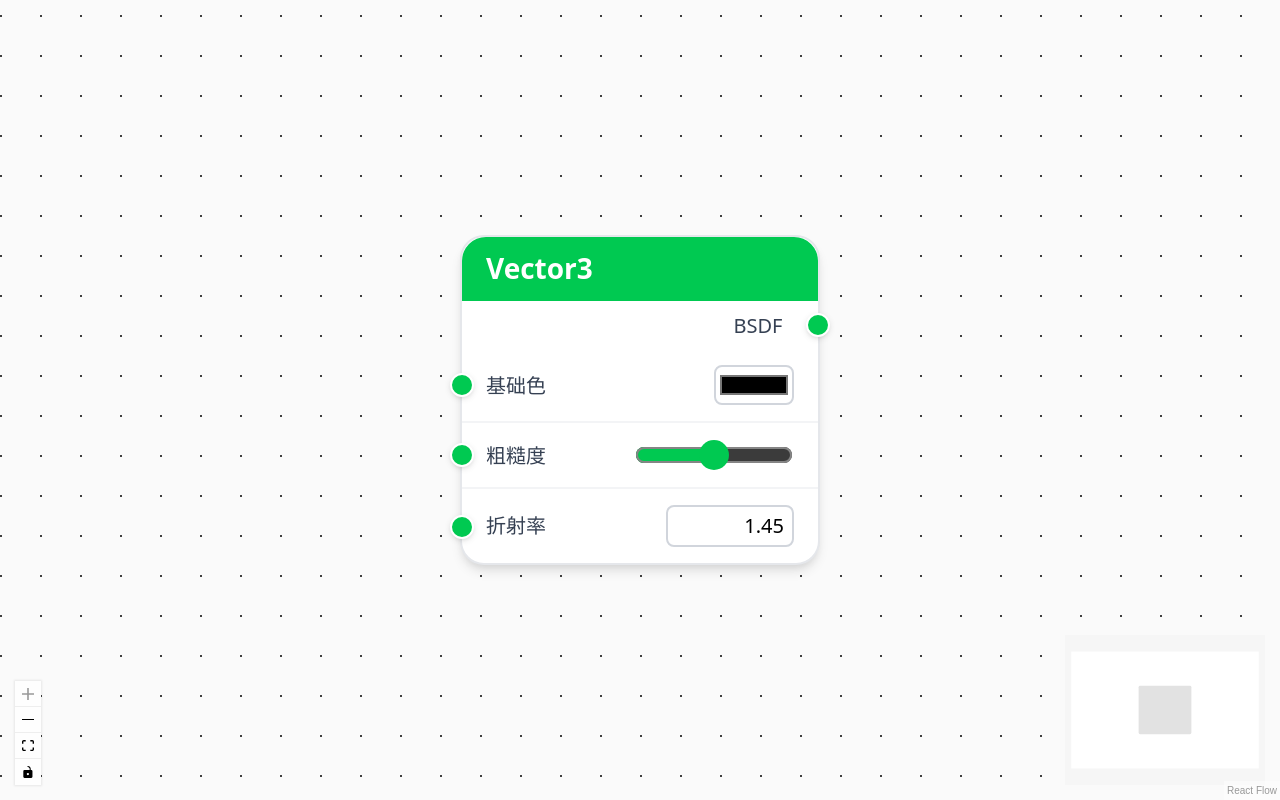
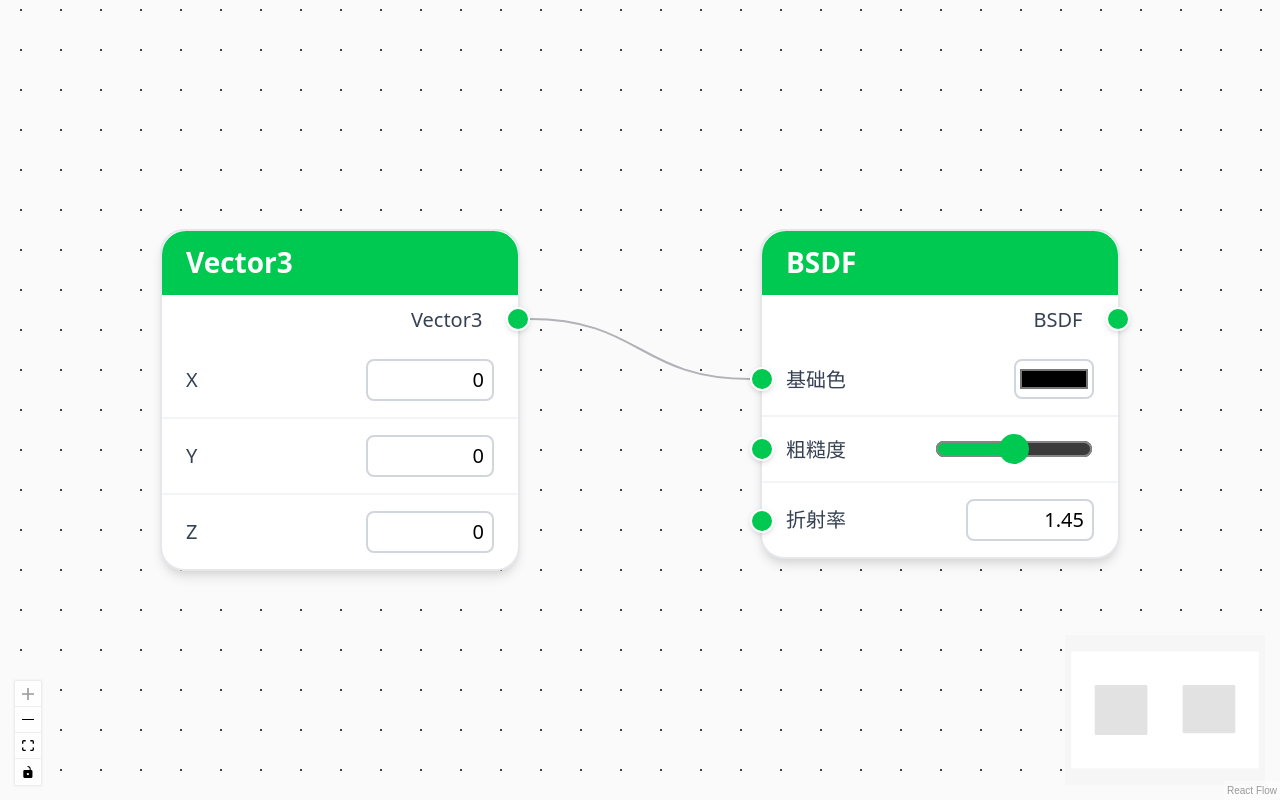
Before and after one commit to TiO2EvoLve/NodeGraph-ReactFlow, a React (Vite) app: page / in a window 1280 px wide. Built offline with nearby package versions, Linux system fonts and the light colour scheme.

Commit message:
添加Vector3Node

```diff
--- a/src/App.jsx
+++ b/src/App.jsx
@@ -2,19 +2,26 @@ import { useState, useCallback } from 'react';
 import {ReactFlow, applyNodeChanges, applyEdgeChanges, addEdge, MiniMap, Controls, Background} from '@xyflow/react';
 import '@xyflow/react/dist/style.css';
 import TextUpdaterNode from "./Node/Test/TextUpdaterNode.tsx";
+import Vector3Node from "./Node/Input/Vector3Node.tsx";
 
 
 const initialNodes = [
     {
-        id: 'node-1',
+        id: 'n1',
         type: 'textUpdater',
+        position: { x: 300, y: 0 },
+    },
+    {
+        id: 'n2',
+        type: 'Vector3Node',
         position: { x: 0, y: 0 },
-        data: { value: 123 },
     }]
-const nodeTypes = { textUpdater: TextUpdaterNode };
+const nodeTypes = { textUpdater: TextUpdaterNode,
+Vector3Node: Vector3Node};
+const initialEdges = [{ id: 'n2-n1', source: 'n2',targetHandle : 'i-base-color', target: 'n1' }];
 export default function App() {
     const [nodes, setNodes] = useState(initialNodes);
-    const [edges, setEdges] = useState([]);
+    const [edges, setEdges] = useState(initialEdges);
 
     const onNodesChange = useCallback(
         (changes) => setNodes((nodesSnapshot) => applyNodeChanges(changes, nodesSnapshot)),
--- a/src/Node/Input/Vector3.tsx
+++ b/src/Node/Input/Vector3Node.tsx
@@ -11,9 +11,11 @@ export default function Vector3Node() {
             {/* 输出 Handle 一行 */}
             <div className="flex mb-1 mt-1 justify-center items-center px-3 py-2 relative">
                 <span className="text-gray-700 text-[10px] absolute right-1/10" >Vector3</span>
-                <input
-                    defaultValue="0"
-                    className="w-16 text-right border border-gray-300 rounded px-1 py-0.5"
+                <Handle
+                    type="source"
+                    id='o-vector3'
+                    position={Position.Right}
+                    className="!bg-green-500 !w-3 !h-3 rounded-full absolute right-[-7px] top-1/2 shadow-sm"
                 />
             </div>
 
@@ -22,8 +24,8 @@ export default function Vector3Node() {
                 <div className="flex items-center justify-between px-3 py-2 relative">
                     <span className="text-gray-700">X</span>
                     <input
-                        type="color"
-                        className="w-10 h-5 border border-gray-300 rounded cursor-pointer"
+                        defaultValue="0"
+                        className="w-16 text-right border border-gray-300 rounded px-1 py-0.5"
                     />
                 </div>
 
--- a/src/Node/Test/TextUpdaterNode.tsx
+++ b/src/Node/Test/TextUpdaterNode.tsx
@@ -5,7 +5,7 @@ export default function BSDFNode() {
         <div className="relative w-45 bg-white border border-gray-200 rounded-xl shadow-md font-sans overflow-visible">
             {/* 顶部标题栏 */}
             <div className="bg-green-500 text-white text-sm font-semibold px-3 py-1.5 flex justify-between items-center rounded-t-xl">
-                <span>Vector3</span>
+                <span>BSDF</span>
             </div>
 
             {/* 输出 Handle 一行 */}
@@ -13,7 +13,7 @@ export default function BSDFNode() {
                 <span className="text-gray-700 text-[10px] absolute right-1/10" >BSDF</span>
                 <Handle
                     type="source"
-                    id='o-vector3'
+                    id='o-bsdf'
                     position={Position.Right}
                     className="!bg-green-500 !w-3 !h-3 rounded-full absolute right-[-7px] top-1/2 shadow-sm"
                 />
```
